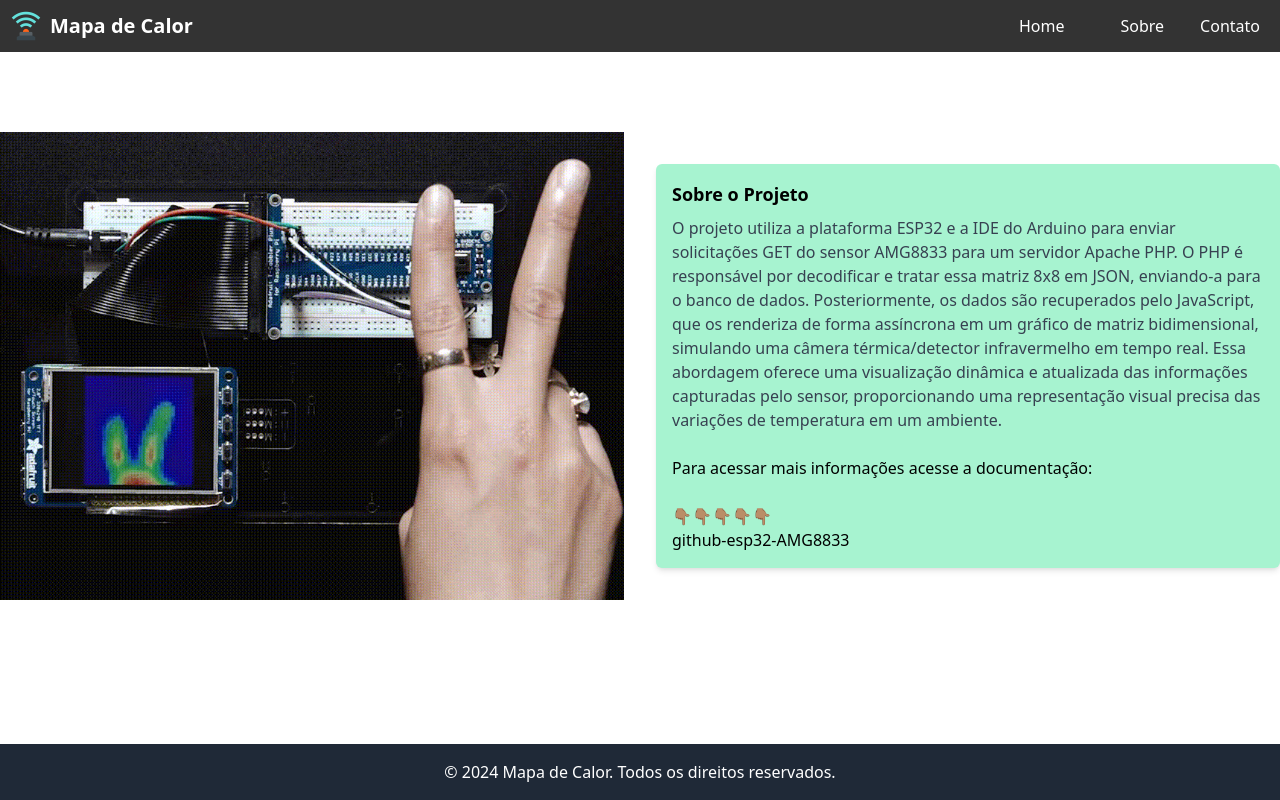
After one commit to NatoRodrigues/teste_matriz_calor-main, a PHP site: page /sobre.html in a window 1280 px wide. The commit adds this page. Run offline with PHP 8.4, Linux system fonts and the light colour scheme.

Commit message:
Atualização do projeto

```diff
--- a/frontend/CSS/style.css
+++ b/frontend/CSS/style.css
@@ -1,25 +1,126 @@
-/* Estilos para a barra de navegação */
-.navbar {
-    background-color: #333;
-    color: #fff;
-    padding: 10px 0;
-    text-align: center;
+/* Estilo para o corpo da página */
+body {
+    font-family: sans-serif /* Definir uma fonte padrão */
+    margin: 0; /* Remover margens */
+    padding: 0; /* Remover preenchimento */
 }
 
-/* Estilos para o rodapé */
-.footer {
-    background-color: #333;
-    color: #fff;
-    padding: 20px 0;
-    text-align: center;
+/* Estilo para a barra de navegação */
+nav {
+    background-color: #333; /* Cor de fundo */
+    color: white; /* Cor do texto */
+    padding: 10px; /* Espaçamento interno */
+    display: flex; /* Exibir como flexbox */
+    justify-content: space-between; /* Alinhar itens */
+    align-items: center; /* Alinhar itens */
 }
 
-/* Estilos para centralizar o gráfico */
+/* Estilo para o menu de navegação na barra de navegação */
+nav ul {
+    list-style: none; /* Remover marcadores de lista */
+    display: flex; /* Exibir como flexbox */
+}
+
+/* Estilo para os itens do menu de navegação */
+nav ul li {
+    margin-right: 20px; /* Margem à direita entre os itens */
+}
+
+/* Estilo para o contêiner dos gráficos */
 .chart-container {
-    display: flex;
-    justify-content: center;
-    align-items: center;
-    max-width: 1000px; /* Defina o tamanho máximo conforme necessário */
-    margin: 0 auto; /* Centraliza horizontalmente */
-    height: 600px; /* Ajuste conforme necessário */
+    width: 100%; /* Definir largura total */
+    max-width: 100%; /* Definir largura máxima */
+    height: 300px; /* Definir altura fixa para o gráfico */
 }
+
+/* Estilo para o rodapé */
+footer {
+    background-color: #333; /* Cor de fundo */
+    color: white; /* Cor do texto */
+    padding: 20px; /* Espaçamento interno */
+    text-align: center; /* Alinhar texto ao centro */
+}
+
+/* Media query para telas menores */
+@media screen and (max-width: 768px) {
+    /* Estilo para a barra de navegação em telas menores */
+    nav {
+        flex-direction: column; /* Mudar para layout de coluna */
+        align-items: flex-start; /* Alinhar itens à esquerda */
+    }
+
+    /* Estilo para o logotipo na barra de navegação em telas menores */
+    nav a {
+        margin-right: 0; /* Remover margem à direita */
+        margin-bottom: 10px; /* Adicionar margem inferior */
+    }
+
+    /* Estilo para o menu de navegação na barra de navegação em telas menores */
+    nav ul {
+        flex-direction: column; /* Mudar para layout de coluna */
+        align-items: flex-start; /* Alinhar itens à esquerda */
+    }
+
+    /* Estilo para os itens do menu de navegação em telas menores */
+    nav ul li {
+        margin-right: 0; /* Remover margem à direita */
+        margin-bottom: 10px; /* Adicionar margem inferior */
+    }
+
+    /* Estilo para o contêiner dos gráficos em telas menores */
+    .chart-container {
+        height: 200px; /* Ajustar altura para telas menores */
+        width: 100%; /* Largura total */
+    }
+}
+
+/* Estilos CSS para o banner */
+#banner {
+    display: none;
+}
+
+.fade-in {
+    animation: fadeIn 0.5s ease-in-out forwards;
+}
+
+
+
+@keyframes fadeIn {
+    from {
+        opacity: 0;
+        transform: translateY(-20px);
+    }
+    to {
+        opacity: 1;
+        transform: translateY(0);
+    }
+}
+
+nav.bg-gray-800 {
+    background-color: #333; /* Cor de fundo */
+    color: white; /* Cor do texto */
+    padding: 10px; /* Espaçamento interno */
+    display: flex; /* Exibir como flexbox */
+    justify-content: space-between; /* Alinhar itens */
+    align-items: center; /* Alinhar itens */
+}
+
+ /* CSS para a barra de navegação */
+ #menu li {
+    display: inline;
+}
+
+#menu li a {
+    color: white;
+    text-decoration: none;
+    padding: 5px 10px;
+}
+
+/* Efeito hover */
+#menu li a:hover {
+    background-color: gray; /* Cor de fundo ao passar o mouse */
+    border-radius: 5px; /* Borda arredondada */
+}
+#menu li a:hover {
+    color: #FFD700; /* Cor de texto ao passar o mouse */
+}
--- /dev/null
+++ b/frontend/JS/fade-in.js
@@ -0,0 +1,26 @@
+// script.js
+
+document.addEventListener('DOMContentLoaded', function () {
+    document.body.style.opacity = '0'; // Configurar opacidade do corpo para 0
+
+    // Exibir o corpo com transição suave
+    setTimeout(function () {
+        document.body.style.transition = 'opacity 0.5s ease-in-out'; // Adicionar transição suave
+        document.body.style.opacity = '1'; // Configurar opacidade do corpo para 1
+    }, 100); // Tempo em milissegundos
+
+    // Exibir o banner após um atraso de 1 segundo
+    setTimeout(function () {
+        var banner = document.getElementById('banner');
+        banner.style.display = 'block';
+        banner.classList.add('fade-in');
+    }, 1000); // Tempo em milissegundos
+});
+
+
+// Adicione um atraso maior para o card "Sobre o Sensor"
+const sensorCard = document.getElementById('sensorCard');
+setTimeout(() => {
+    sensorCard.classList.remove('hidden');
+    sensorCard.classList.add('fade-in');
+}, 2000); // Atraso de 2000 milissegundos (2 segundos)
--- /dev/null
+++ b/frontend/sobre.html
@@ -0,0 +1,66 @@
+<!DOCTYPE html>
+<html lang="en">
+
+<head>
+    <meta charset="UTF-8">
+    <meta name="viewport" content="width=device-width, initial-scale=1.0">
+    <title>Sobre</title>
+    <!-- Inclua o Tailwind CSS -->
+    <link href="https://cdn.jsdelivr.net/npm/tailwindcss@2.2.16/dist/tailwind.min.css" rel="stylesheet">
+    <!-- Adicione o arquivo JavaScript de fade-in -->
+    <script src="JS/fade-in.js" defer></script>
+    <link rel="stylesheet" href="CSS/style.css">
+</head>
+
+<body class="flex flex-col min-h-screen">
+    <!-- Navbar -->
+    <nav class="bg-gray-800 p-4">
+        <div class="container mx-auto flex justify-between items-center">
+            <div class="flex items-center">
+                <img src="assets/images/infrared.png" alt="Logo" class="h-8 mr-2">
+                <a href="#" class="text-white font-bold text-xl font-sans">Mapa de Calor</a>
+            </div>
+            <button id="menuButton" class="text-white md:hidden">
+                <svg xmlns="http://www.w3.org/2000/svg" class="h-6 w-6" fill="none" viewBox="0 0 24 24"
+                    stroke="currentColor">
+                    <path stroke-linecap="round" stroke-linejoin="round" stroke-width="2"
+                        d="M4 6h16M4 12h16m-7 6h7"></path>
+                </svg>
+            </button>
+            <ul id="menu" class="hidden md:flex space-x-4">
+                <li><a href="index.php" class="text-white font-sans">Home</a></li>
+                <li><a href="sobre.html" class="text-white font-sans">Sobre</a></li>
+                <li><a href="contato.html" class="text-white font-sans">Contato</a></li>
+            </ul>
+        </div>
+    </nav>
+
+    <!-- Conteúdo principal -->
+    <div class="container mx-auto mt-20 flex flex-col md:flex-row justify-center items-center">
+        <!-- Banner de imagem GIF da AMG8833 -->
+        <div class="w-full md:w-1/2 mr-4">
+            <img src="assets/images/Câmera Térmica Arduino AMG8833 8x8.gif" alt="AMG8833 em funcionamento" class="w-full">
+        </div>
+        <!-- Banner "Sobre o Projeto" -->
+        <div class="w-full md:w-1/2 ml-4">
+            <div class="banner bg-green-200 p-4 shadow-md rounded-md fade-in">
+                <h2 class="text-lg font-bold mb-2">Sobre o Projeto</h2>
+                <p class="text-gray-700">O projeto utiliza a plataforma ESP32 e a IDE do Arduino para enviar solicitações GET do sensor AMG8833 para um servidor Apache PHP. O PHP é responsável por decodificar e tratar essa matriz 8x8 em JSON, enviando-a para o banco de dados. Posteriormente, os dados são recuperados pelo JavaScript, que os renderiza de forma assíncrona em um gráfico de matriz bidimensional, simulando uma câmera térmica/detector infravermelho em tempo real. Essa abordagem oferece uma visualização dinâmica e atualizada das informações capturadas pelo sensor, proporcionando uma representação visual precisa das variações de temperatura em um ambiente.</p>
+                <br>
+                <p>Para acessar mais informações acesse a documentação:</p>
+                <br>
+                👇🏽👇🏽👇🏽👇🏽👇🏽
+
+                <br>
+                <a href="github.com">github-esp32-AMG8833</a>
+            </div>
+
+        </div>
+    </div>
+    <footer class="bg-gray-800 text-white py-4 text-center mt-auto">
+        <p>&copy; 2024 Mapa de Calor. Todos os direitos reservados.</p>
+    </footer>
+
+</body>
+
+</html>
```
Also changed, not shown: backend/backend.php (+42 -19 lines), backend/database/config.php (+19 -0 lines), backend/database/database.sql (+11 -0 lines), frontend/contato.html (added, +52 -0 lines), frontend/index.html (deleted, +0 -80 lines), frontend/index.php (added, +205 -0 lines), frontend/JS/heatmap.js (deleted), frontend/assets/images/Câmera Térmica Arduino AMG8833 8x8.gif (added), frontend/assets/images/favicon/noun-infrared-852813.png (added), frontend/assets/images/infrared.png (added), readme.md, 1 other file.
